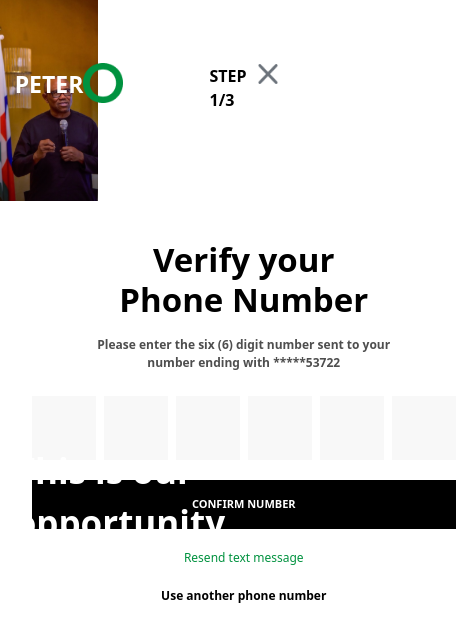
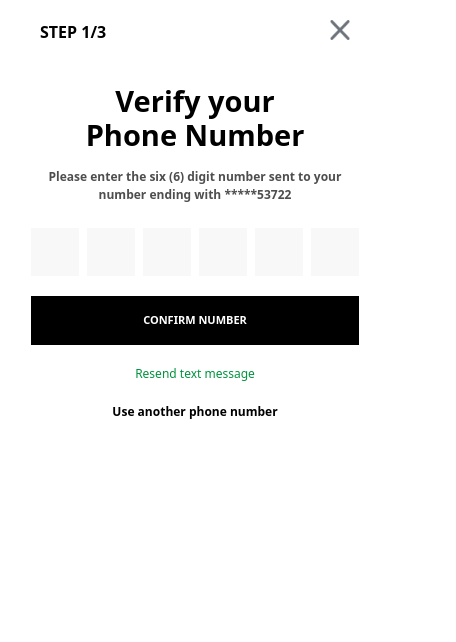
Before and after one commit to eddy-bob/peter-obi-supporter, a Vue app: page / in a window 390 px wide. Both pictures are taken after a click on the button "BECOME A VOLUNTEER". Shown: the top 642 px of the page, 456 px wide, since content can reach past the window. Built offline with nearby package versions, Linux system fonts and the light colour scheme.

Commit message:
feat:modals responsive

```diff
--- a/src/modals/wizard/complete.vue
+++ b/src/modals/wizard/complete.vue
@@ -10,7 +10,7 @@ const submit = () => {
 </script>
 <template>
   <div class="min-h-screen h-full bg-white py-16">
-    <div class="space-y-48 px-28">
+    <div class="lg:space-y-48 space-y-20 lg:px-28 px-10">
       <div class="flex justify-between w-full">
         <p class="font-extrabold text-[16px]">STEP 3/3</p>
         <img
@@ -32,7 +32,7 @@ const submit = () => {
             <div class="space-y-4">
               <p class="font-extrabold text-center leading-[38px] text-[32px]">
                 Thank your for joining<br />
-                the OBIDIENT team
+                the OBIdient team
               </p>
               <p class="font-extrabold text-[11px] text-center">
                 Stay tune for more updates via SMS, call or email
--- a/src/modals/wizard/eligibility.vue
+++ b/src/modals/wizard/eligibility.vue
@@ -10,7 +10,7 @@ const submit = () => {
 </script>
 <template>
   <div class="min-h-screen h-full bg-white py-16">
-    <div class="space-y-16 px-28">
+    <div class="space-y-16 lg:px-28 px-10">
       <div class="flex justify-between w-full">
         <p class="font-extrabold text-[16px]">STEP 3/3</p>
 
--- a/src/modals/wizard/form.vue
+++ b/src/modals/wizard/form.vue
@@ -29,8 +29,8 @@ watchEffect(() => {
 });
 </script>
 <template>
-  <div class="flex">
-    <div class="w-[35%] min-h-screen h-full relative">
+  <div class="lg:flex">
+    <div class="w-[35%] md:block hidden min-h-screen h-full relative">
       <img src="/images/svg/office.svg" class="" />
       <div class="flex font-extrabold absolute text-white top-[7%] left-[15%]">
         <span class="py-2 text-[23px]">PETER</span>
@@ -47,7 +47,7 @@ watchEffect(() => {
       </p>
     </div>
 
-    <div class="w-[75%]">
+    <div class="lg:w-[75%] w-full">
       <component :is="comp" />
     </div>
   </div>
--- a/src/modals/wizard/info.vue
+++ b/src/modals/wizard/info.vue
@@ -9,7 +9,7 @@ const submit = () => {
 </script>
 <template>
   <div class="min-h-screen h-full bg-white py-16">
-    <div class="space-y-16 px-28">
+    <div class="space-y-16 lg:px-28 px-10">
       <div class="flex justify-between w-full">
         <p class="font-extrabold text-[16px]">STEP 2/3</p>
         <img
@@ -22,7 +22,7 @@ const submit = () => {
       <!--  -->
 
       <div class="flex justify-center">
-        <div class="w-full px-36">
+        <div class="w-full lg:px-36">
           <div class="space-y-4">
             <p class="font-extrabold text-center text-[33px]">
               Personal Information
@@ -32,19 +32,19 @@ const submit = () => {
                 <input
                   type="text"
                   placeholder="FIRST NAME"
-                  class="bg-[#F8F8F8] text-[10px] px-3 py-6 font-extrabold text-black w-full border-none focus:outline-none outline-none"
+                  class="bg-[#F8F8F8] text-[10px] px-3 md:py-6 py-5 font-extrabold text-black w-full border-none focus:outline-none outline-none"
                 />
                 <input
                   type="text"
                   placeholder="LAST NAME"
-                  class="bg-[#F8F8F8] text-[10px] px-3 py-6 font-extrabold text-black w-full border-none focus:outline-none outline-none"
+                  class="bg-[#F8F8F8] text-[10px] px-3 md:py-6 py-5 font-extrabold text-black w-full border-none focus:outline-none outline-none"
                 />
               </div>
               <div class="w-full">
                 <input
                   type="text"
                   placeholder="ALTERNATE PHONE"
-                  class="bg-[#F8F8F8] text-[10px] px-3 py-6 font-extrabold text-black w-full border-none focus:outline-none outline-none"
+                  class="bg-[#F8F8F8] text-[10px] px-3 md:py-6 py-5 font-extrabold text-black w-full border-none focus:outline-none outline-none"
                 />
               </div>
               <div class="flex space-x-2">
@@ -52,7 +52,7 @@ const submit = () => {
                   <input
                     type="text"
                     placeholder="STATE"
-                    class="text-[10px] bg-transparent py-6 font-extrabold text-black w-full border-none focus:outline-none outline-none"
+                    class="text-[10px] bg-transparent md:py-6 py-5 font-extrabold text-black w-full border-none focus:outline-none outline-none"
                   />
                   <img src="/images/png/down.png" class="w-2 h-1 mt-7" alt="" />
                 </div>
@@ -61,7 +61,7 @@ const submit = () => {
                   <input
                     type="text"
                     placeholder="L.G.A"
-                    class="text-[10px] bg-transparent py-6 font-extrabold text-black w-full border-none focus:outline-none outline-none"
+                    class="text-[10px] bg-transparent md:py-6 py-5 font-extrabold text-black w-full border-none focus:outline-none outline-none"
                   />
                   <img src="/images/png/down.png" class="w-2 h-1 mt-7" alt="" />
                 </div>
@@ -94,23 +94,20 @@ const submit = () => {
                 <input
                   type="text"
                   placeholder="WARD"
-                  class="bg-[#F8F8F8] text-[10px] px-3 py-6 font-extrabold text-black w-full border-none focus:outline-none outline-none"
+                  class="bg-[#F8F8F8] text-[10px] px-3 md:py-6 py-5 font-extrabold text-black w-full border-none focus:outline-none outline-none"
                 />
               </div>
               <div class="w-full">
                 <input
                   type="text"
                   placeholder="POOLING UNIT"
-                  class="bg-[#F8F8F8] text-[10px] px-3 py-6 font-extrabold text-black w-full border-none focus:outline-none outline-none"
+                  class="bg-[#F8F8F8] text-[10px] px-3 md:py-6 py-5 font-extrabold text-black w-full border-none focus:outline-none outline-none"
                 />
               </div>
             </div>
           </div>
-          <div class="space-y-5">
-            <div class="flex">
-              <div class="flex"></div>
-            </div>
-            <div class="flex justify-center">
+          <div class=" ">
+            <div class="flex justify-center mt-5">
               <button
                 @click="submit"
                 class="bg-black px-28 w-full py-4 space-x-2 text-[11px] font-extrabold text-white"
--- a/src/modals/wizard/verify-phone.vue
+++ b/src/modals/wizard/verify-phone.vue
@@ -9,8 +9,8 @@ const verifyPhone = () => {
 };
 </script>
 <template>
-  <div class="min-h-screen h-full bg-white py-16">
-    <div class="space-y-32 px-28">
+  <div class="min-h-screen h-full bg-white lg:py-16 py-5">
+    <div class="lg:space-y-32 space-y-10 lg:px-28 px-10">
       <div class="flex justify-between w-full">
         <p class="font-extrabold text-[16px]">STEP 1/3</p>
         <img
@@ -25,7 +25,9 @@ const verifyPhone = () => {
       <div class="flex justify-center">
         <div>
           <div class="space-y-4">
-            <p class="font-extrabold leading-[40px] text-center text-[33px]">
+            <p
+              class="font-extrabold md:leading-[40px] leading-[34px] text-center md:text-[33px] text-[29px]"
+            >
               Verify your<br />
               Phone Number
             </p>
@@ -36,17 +38,35 @@ const verifyPhone = () => {
           </div>
           <div class="space-y-5">
             <div class="flex space-x-2">
-              <input type="text" class="w-[4rem] px-2 h-[4rem] bg-[#F8F8F8]" />
-              <input type="text" class="w-[4rem] px-2 h-[4rem] bg-[#F8F8F8]" />
-              <input type="text" class="w-[4rem] px-2 h-[4rem] bg-[#F8F8F8]" />
-              <input type="text" class="w-[4rem] px-2 h-[4rem] bg-[#F8F8F8]" />
-              <input type="text" class="w-[4rem] px-2 h-[4rem] bg-[#F8F8F8]" />
-              <input type="text" class="w-[4rem] px-2 h-[4rem] bg-[#F8F8F8]" />
+              <input
+                type="text"
+                class="md:w-[4rem] w-[3rem] px-2 md:h-[4rem] h-[3rem] bg-[#F8F8F8]"
+              />
+              <input
+                type="text"
+                class="md:w-[4rem] w-[3rem] px-2 md:h-[4rem] h-[3rem] bg-[#F8F8F8]"
+              />
+              <input
+                type="text"
+                class="md:w-[4rem] w-[3rem] px-2 md:h-[4rem] h-[3rem] bg-[#F8F8F8]"
+              />
+              <input
+                type="text"
+                class="md:w-[4rem] w-[3rem] px-2 md:h-[4rem] h-[3rem] bg-[#F8F8F8]"
+              />
+              <input
+                type="text"
+                class="md:w-[4rem] w-[3rem] px-2 md:h-[4rem] h-[3rem] bg-[#F8F8F8]"
+              />
+              <input
+                type="text"
+                class="md:w-[4rem] w-[3rem] px-2 md:h-[4rem] h-[3rem] bg-[#F8F8F8]"
+              />
             </div>
             <div class="space-y-5">
               <button
                 @click="verifyPhone"
-                class="bg-black w-full  text-center py-4 space-x-2 text-[11px] font-extrabold text-white"
+                class="bg-black w-full text-center py-4 space-x-2 text-[11px] font-extrabold text-white"
               >
                 CONFIRM NUMBER
               </button>
```
